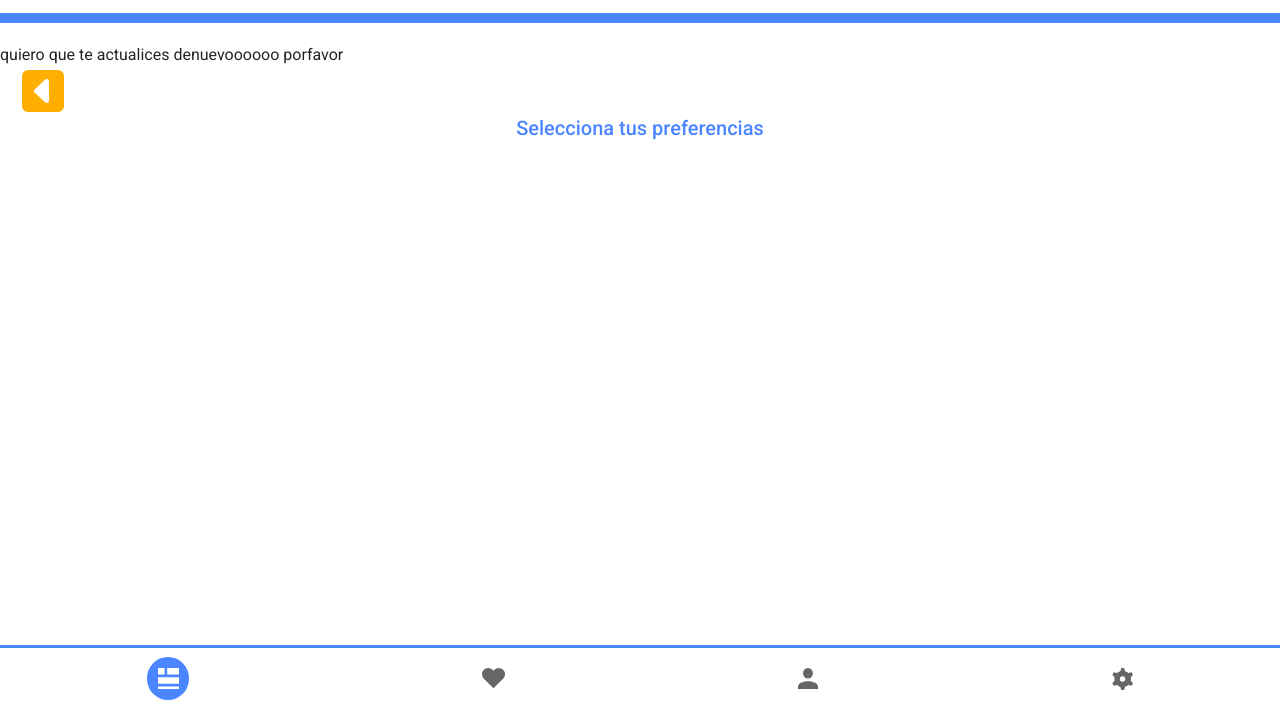
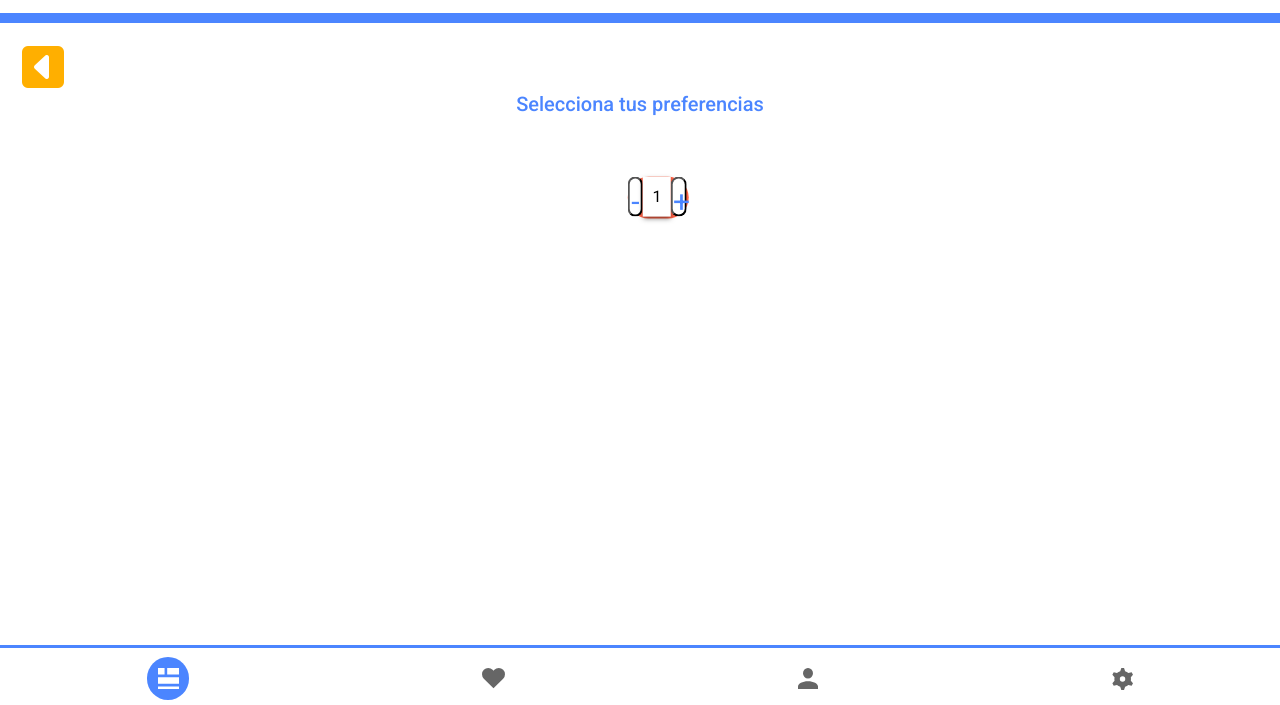
Before and after one commit to tobaweb/AppMobileVuelo, a website: page preferencias.html in a window 1280 px wide. Shown: the part 95-800 px from the top of the page. Drawn offline with nearby package versions, Linux system fonts and the light colour scheme.

Commit message:
Cambio clase lunes
final

```diff
--- a/preferencias.html
+++ b/preferencias.html
@@ -8,6 +8,8 @@
     <!-- Bootstrap CSS -->
     <link rel="stylesheet" href="./node_modules/bootstrap/dist/css/bootstrap.min.css">
     <link rel="stylesheet" href="css/styles.css">
+
+    <link rel="stylesheet" href="css/jquery.nice-number.css">
 
     <title>Vuela Ya!</title>
     </head>
@@ -28,7 +30,6 @@
     </ul>
     </nav>
     </header>
-quiero que te actualices denuevoooooo porfavor
     <main>
         <div class="container-fluid">
             <div class="row">
@@ -46,6 +47,11 @@ quiero que te actualices denuevoooooo porfavor
     </main>
 
 
+
+<div class="box">
+    <input type="number" value="1">
+</div>
+
     <footer>
         <ul class="d-flex footer justify-content-around align-items-center">
             <li><img src="img/menu.svg" alt="Inicio"></li>
@@ -55,7 +61,16 @@ quiero que te actualices denuevoooooo porfavor
         </ul>
     </footer>
 
+    <script src="https://code.jquery.com/jquery-3.6.0.js" integrity="sha256-H+K7U5CnXl1h5ywQfKtSj8PCmoN9aaq30gDh27Xc0jk=" crossorigin="anonymous"></script>
+    <script src="js/jquery.nice-number.js"></script>
 
+    <script type="text/javascript">
+            $(function(){
+
+            $('input[type="number"]').niceNumber();
+
+            });
+    </script>
     <!-- Optional JavaScript; choose one of the two! -->
 
     <!-- Option 1: Bootstrap Bundle with Popper -->
```
